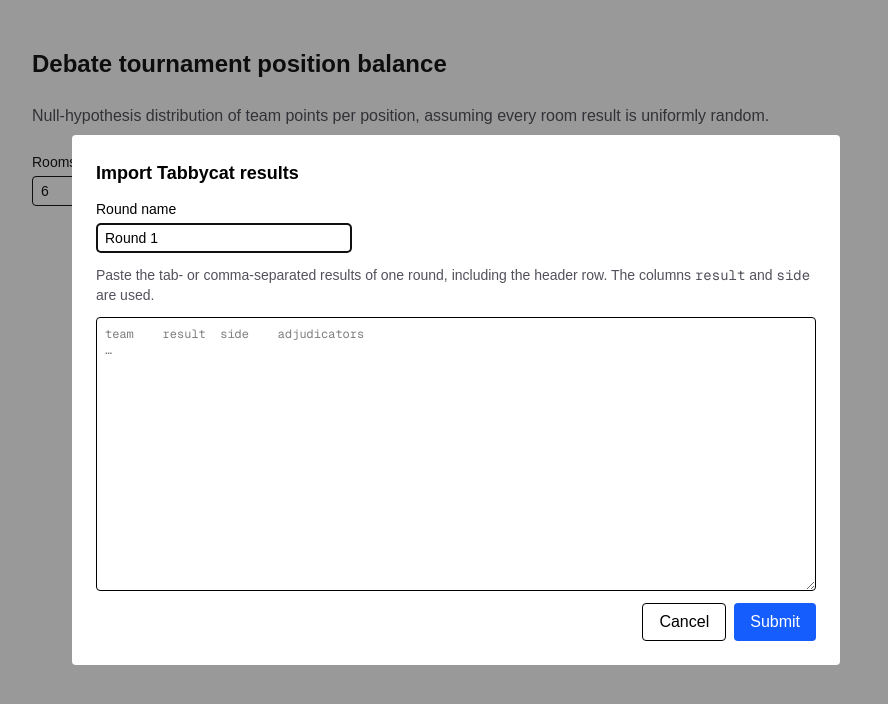
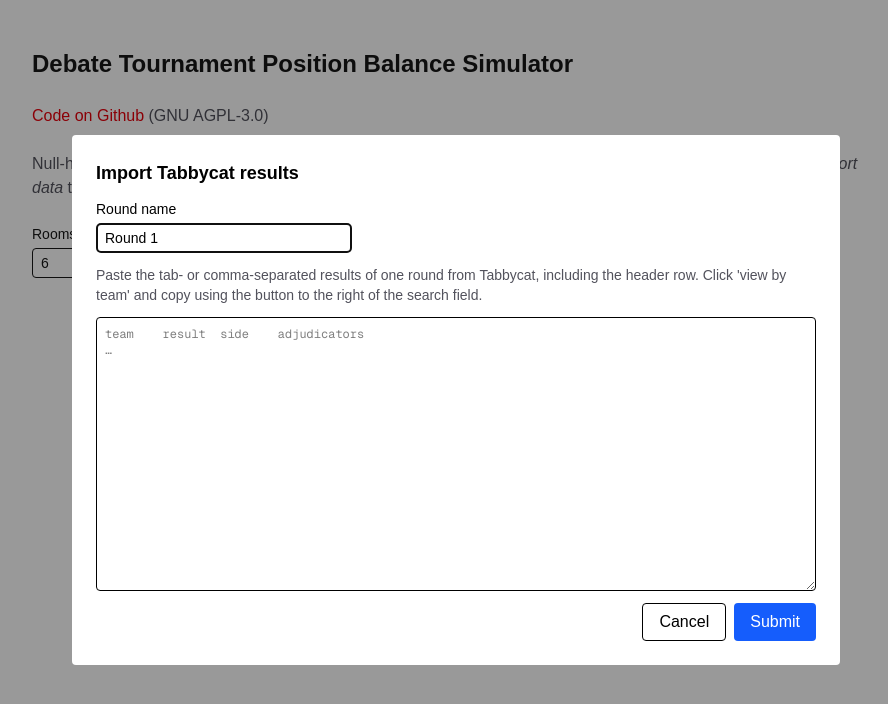
Before and after one commit to josefhoppe/debating-balance, a Next.js app: page / in a window 1280 px wide. Both pictures are taken after a click on the button "Import data". Shown: the top 704 px of the page, without its empty margins (184-1072 px from the left). Built offline with nearby package versions, Linux system fonts and the light colour scheme.

Commit message:
Add some instructions, change title

```diff
--- a/app/layout.tsx
+++ b/app/layout.tsx
@@ -13,8 +13,8 @@ const geistMono = Geist_Mono({
 });
 
 export const metadata: Metadata = {
-  title: "Create Next App",
-  description: "Generated by create next app",
+  title: "Debate Balance Simulator",
+  description: "",
 };
 
 export default function RootLayout({ children }: LayoutProps<"/">) {
--- a/app/page.tsx
+++ b/app/page.tsx
@@ -3,10 +3,13 @@ import Simulator from './simulator'
 export default function Home() {
   return (
     <main className="flex flex-col flex-1 w-full max-w-4xl mx-auto gap-6 py-12 px-6">
-      <h1 className="text-2xl font-semibold">Debate tournament position balance</h1>
+      <h1 className="text-2xl font-semibold">Debate Tournament Position Balance Simulator</h1>
+      <p className="text-zinc-600 dark:text-zinc-400">
+        <a href='https://github.com/josefhoppe/debating-balance/' className='text-red-600'>Code on Github</a> (GNU AGPL-3.0)
+      </p>
       <p className="text-zinc-600 dark:text-zinc-400">
         Null-hypothesis distribution of team points per position, assuming every room result is
-        uniformly random.
+        uniformly random. Click <i>import data</i> to compare to results from Tabbycat.
       </p>
       <Simulator />
     </main>
--- a/app/simulator.tsx
+++ b/app/simulator.tsx
@@ -246,8 +246,7 @@ export default function Simulator() {
             />
           </label>
           <p className="text-sm text-zinc-600">
-            Paste the tab- or comma-separated results of one round, including the header row. The columns{' '}
-            <code>result</code> and <code>side</code> are used.
+            Paste the tab- or comma-separated results of one round from Tabbycat, including the header row. Click 'view by team' and copy using the button to the right of the search field.
           </p>
           <textarea
             value={importText}
```
